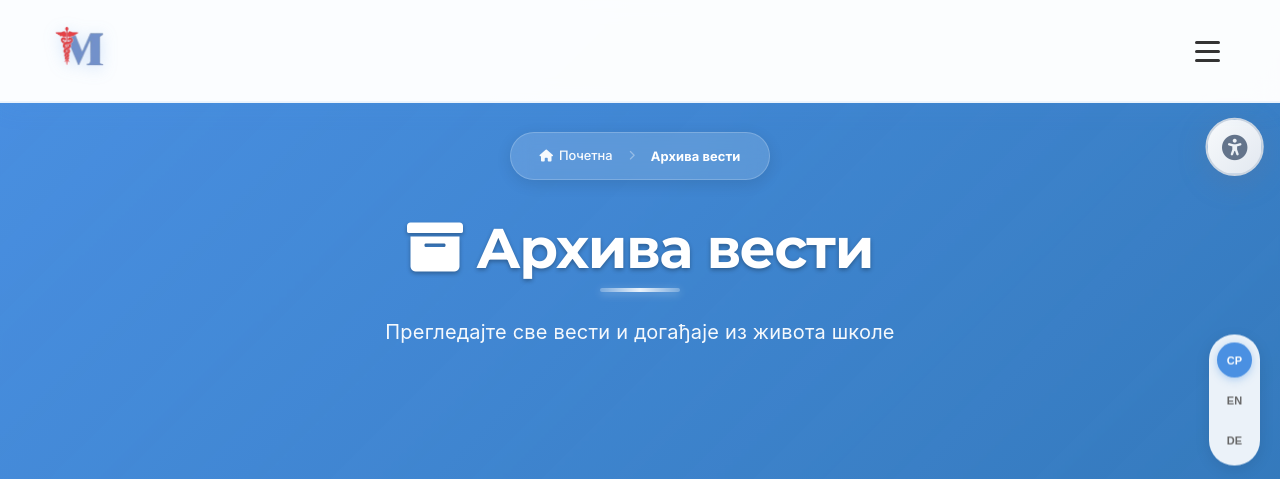
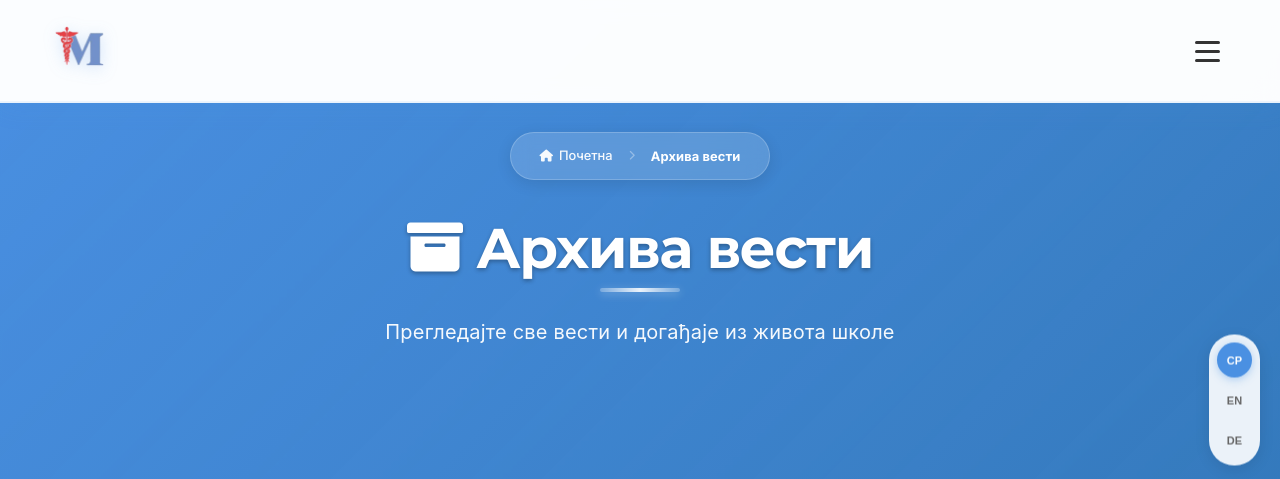
Before and after one commit to nvmihajlovic/medicinska-skola, a PHP site: page /arhiva-new.html in a window 1280 px wide. Shown: the top 479 px of the page. Run offline with PHP 8.4, Linux system fonts and the light colour scheme; some web fonts are replaced.

Commit message:
Сакривен WCAG badge

```diff
--- a/wcag-elements.css
+++ b/wcag-elements.css
@@ -232,12 +232,7 @@
 
 /* WCAG Accessibility Badge */
 .wcag-badge {
-    position: fixed;
-    top: 120px;
-    right: 20px;
-    z-index: 999;
-    cursor: pointer;
-    transition: all 0.3s ease;
+    display: none !important;
 }
 
 .wcag-icon {
```
